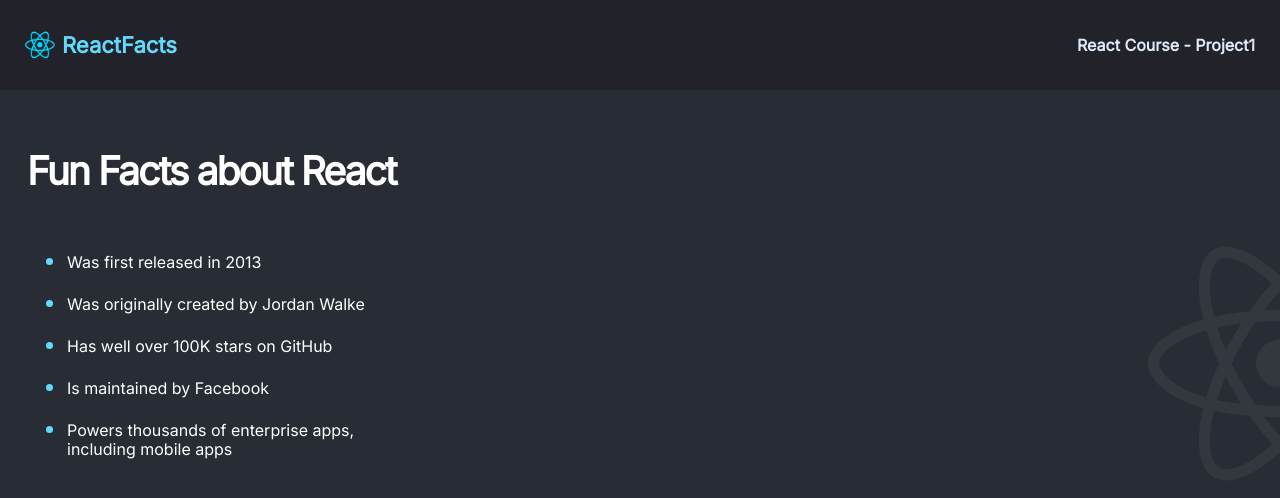
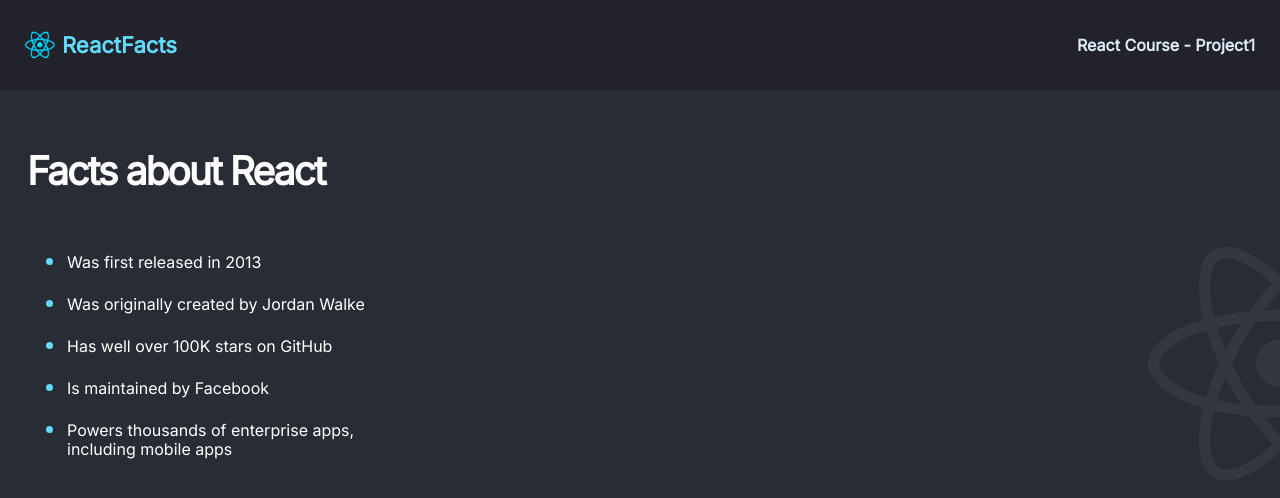
Before and after one commit to aritrabarik/React-Projects, a React (Create React App) app in the folder react-facts-app/: page / in a window 1280 px wide. Shown: the top 498 px of the page. Built offline with nearby package versions, Linux system fonts and the light colour scheme.

Commit message:
Update Main.js

```diff
--- a/react-facts-app/src/components/Main.js
+++ b/react-facts-app/src/components/Main.js
@@ -3,7 +3,7 @@
 export default function Main() {
     return (
         <main>
-            <h1 className="main--title">Fun Facts about React</h1>
+            <h1 className="main--title">Facts about React</h1>
             <ul className="main--facts">
                 <li>Was first released in 2013</li>
                 <li>Was originally created by Jordan Walke</li>
```
